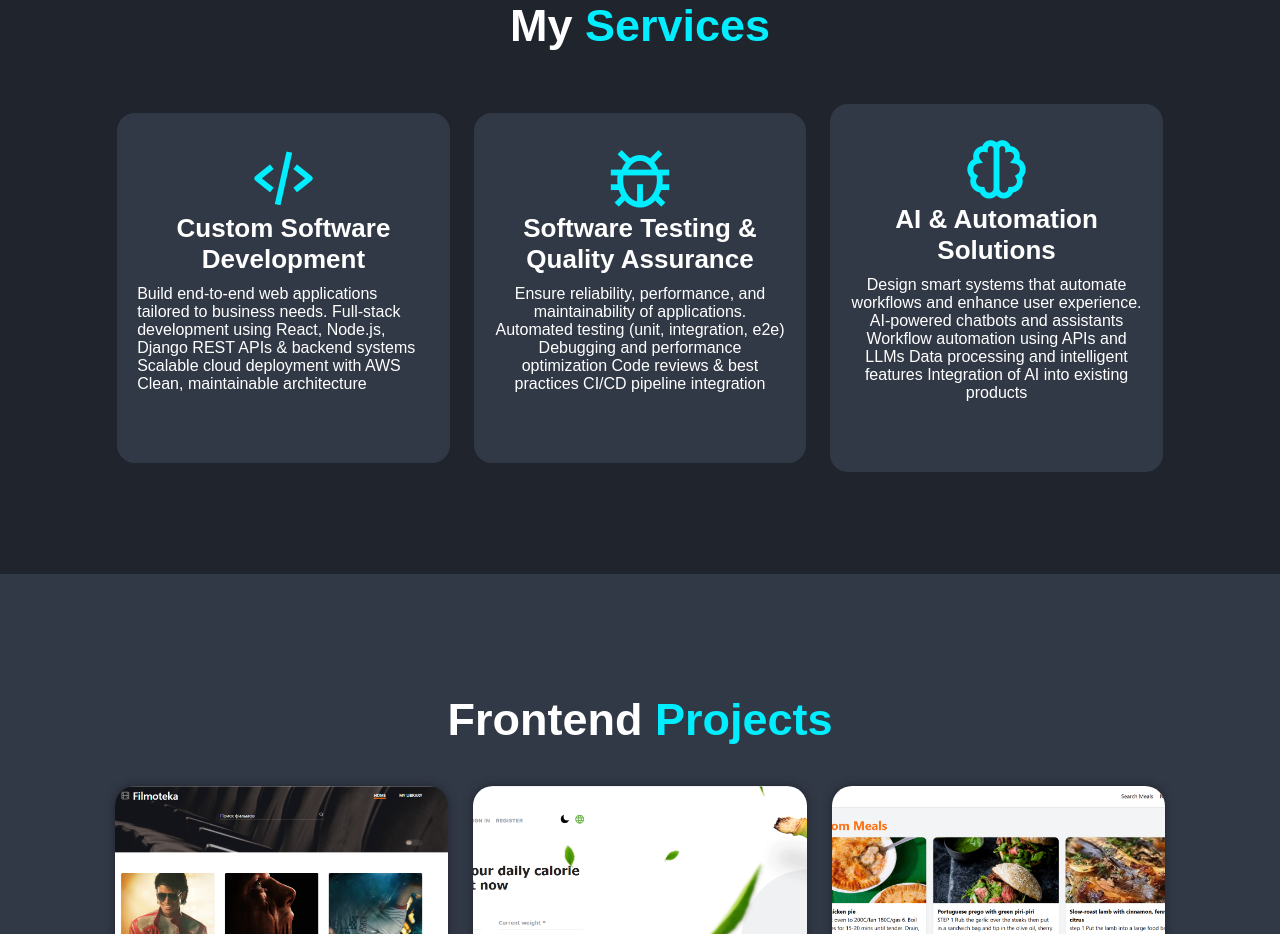
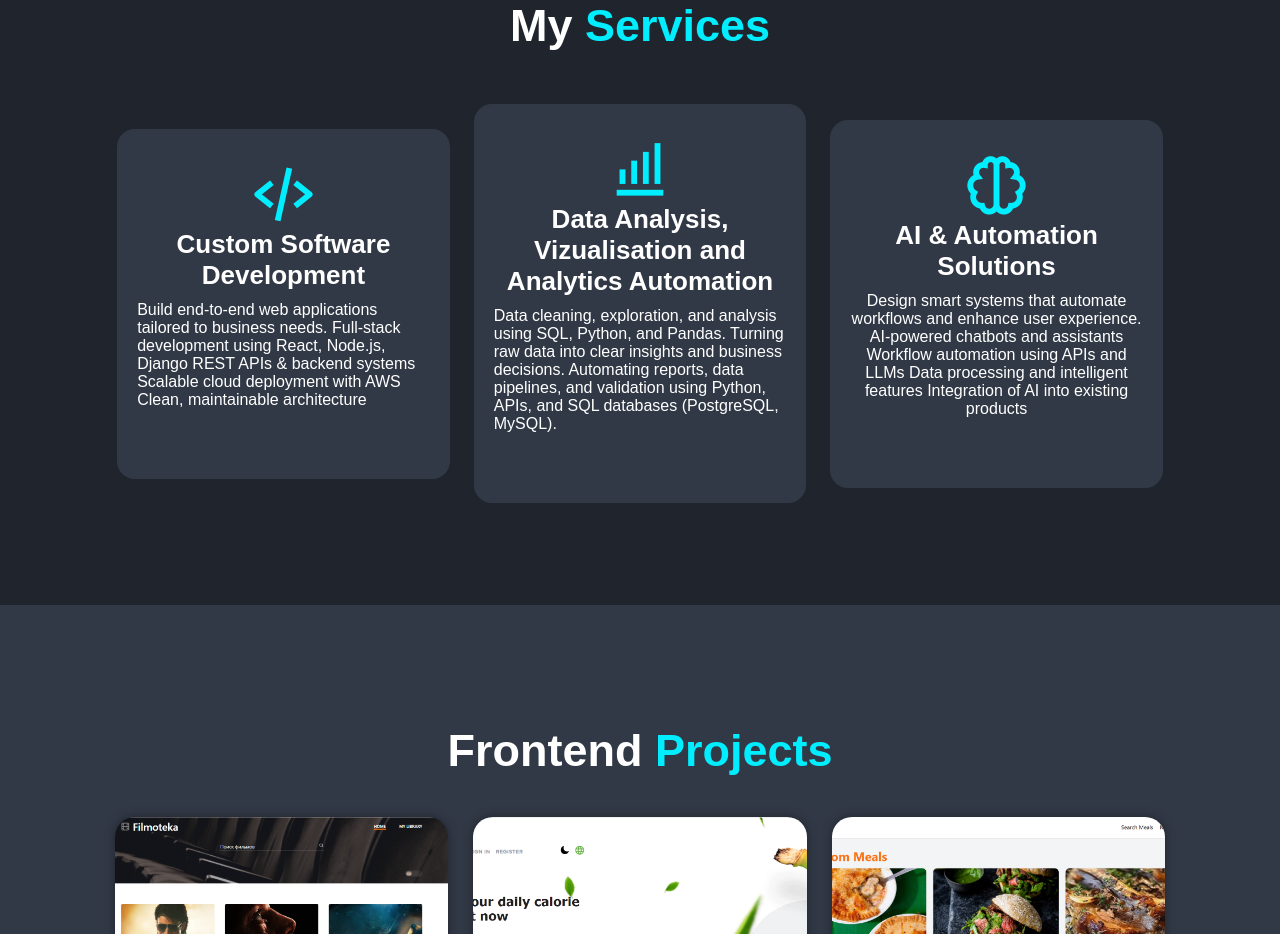
Before and after one commit to dmitruz/my-portfolio, a React (Create React App) app: page / in a window 1280 px wide. Shown: the part 800-1734 px from the top of the page. Built offline with nearby package versions, Linux system fonts and the light colour scheme.

Commit message:
update service

```diff
--- a/src/components/Services.jsx
+++ b/src/components/Services.jsx
@@ -17,16 +17,14 @@ export default function Services() {
                         Clean, maintainable architecture
                     </p>
                 </div>
-
                 <div className="services-box">
-                    <i className="bx bx-bug"></i>
-                    <h3>Software Testing & Quality Assurance</h3>
-                    <p>
-                        Ensure reliability, performance, and maintainability of applications.
-                        Automated testing (unit, integration, e2e)
-                        Debugging and performance optimization
-                        Code reviews & best practices
-                        CI/CD pipeline integration
+                    <i className="bx bx-bar-chart-alt"></i>
+                    <h3>Data Analysis, Vizualisation and Analytics Automation</h3>
+                    <p className="text__alight">
+                        Data cleaning, exploration, and analysis using SQL, Python, and
+                        Pandas. Turning raw data into clear insights and business decisions.
+                        Automating reports, data pipelines, and validation using Python,
+                        APIs, and SQL databases (PostgreSQL, MySQL).
                     </p>
                 </div>
 
```
